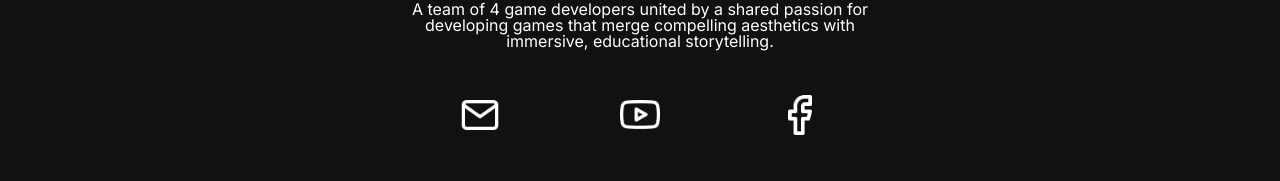
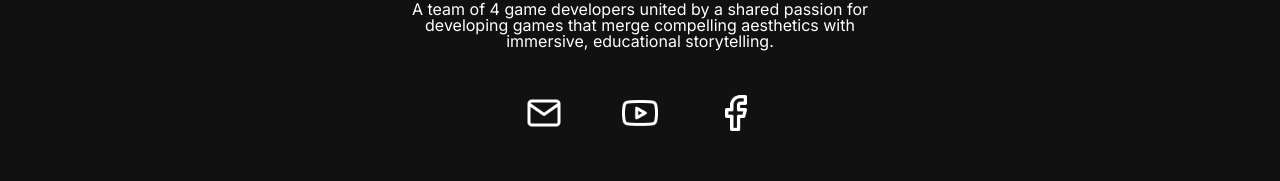
Before and after one commit to heniasroses/ForGuarWebsite, a Next.js app: page / in a window 1280 px wide. Shown: the part 3112-3293 px from the top of the page. Built offline with nearby package versions, Linux system fonts and the light colour scheme; no server answers; the database is empty.

Commit message:
Fixed Icon Visuals
- FooterIcons
- ContactIcons

```diff
--- a/src/styles/styles.css
+++ b/src/styles/styles.css
@@ -290,21 +290,21 @@ envelope:hover {
   display: flex;
   justify-content: center;
   align-items: center;
-  gap: 120px;
-  margin-top: 30px;
-  margin-bottom: 30px;
+  gap: 60px;
+  margin: 30px 0;
 }
 
 .footer-icon {
-  width: 40px;
-  height: 40px;
+  width: 36px;
+  height: 36px;
   object-fit: contain;
   cursor: pointer;
-  transition: transform 0.2s ease;
+  transition: transform 0.2s ease, filter 0.2s ease;
 }
 
 .footer-icon:hover {
-  transform: scale(1.1);
+  transform: scale(1.15);
+  filter: brightness(1.2);
 }
 
 /* This is the Text Logo */
@@ -588,9 +588,15 @@ envelope:hover {
 }
 
 .contactIcons img {
-  width: 35px;
-  height: 35px;
+  width: 32px;
+  height: 32px;
+  object-fit: contain;
   cursor: pointer;
+  transition: transform 0.2s ease;
+}
+
+.contactIcons img:hover {
+  transform: scale(1.3);
 }
 
 /* RIGHT SIDE CARD */
```
